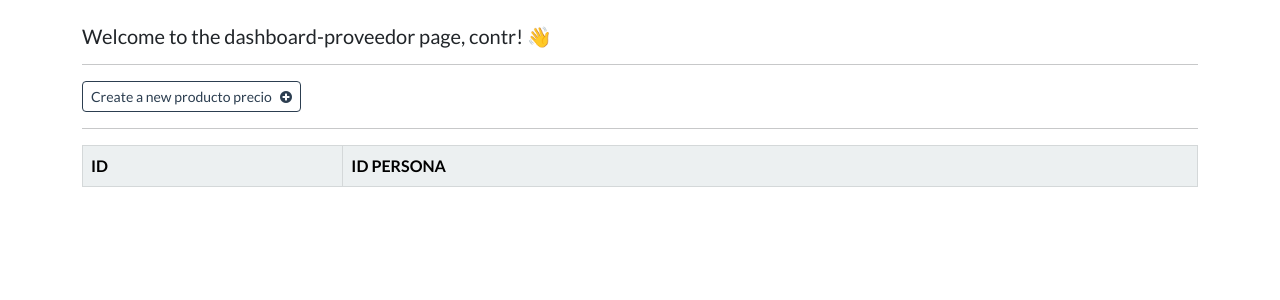
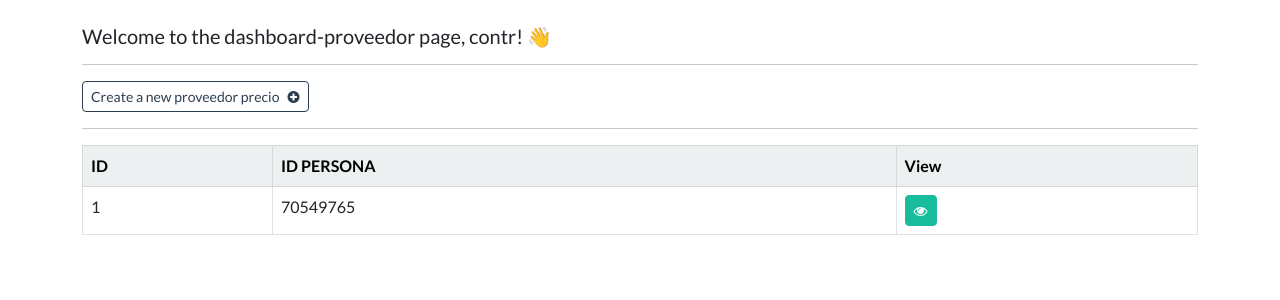
Before and after one commit to JoseAlejandro11235/appventas, a Django app: page /dashboard-proveedor in a window 1280 px wide. Shown: the part 72-372 px from the top of the page. Run offline with Django 5.2, Linux system fonts and the light colour scheme; a user stored in the database is signed in; data comes from the database, SQL or seed files in the repository; both versions use the stored data as it was after the commit; lists and menus that the app fills with data are empty.

Commit message:
Corrigiendo crud proveedor y modelo

```diff
--- a/crm/webapp/models.py
+++ b/crm/webapp/models.py
@@ -268,7 +268,7 @@
         return str(self.id_persona)
 
 class Proveedor(models.Model):
-    id_persona = models.ForeignKey(Persona, on_delete = models.CASCADE)
+    id_persona = models.OneToOneField(Persona, on_delete = models.CASCADE)
     def __str__(self):
         return str(self.id_persona)
 
--- a/crm/webapp/templates/webapp/dashboard-proveedor.html
+++ b/crm/webapp/templates/webapp/dashboard-proveedor.html
@@ -8,7 +8,7 @@
 
     <a class="btn btn-outline-primary btn-sm" href="{% url 'create-proveedor' %}">
 
-        Create a new producto precio &nbsp; <i class="fa fa-plus-circle" aria-hidden="true"></i>
+        Create a new proveedor precio &nbsp; <i class="fa fa-plus-circle" aria-hidden="true"></i>
 
     </a>
 
@@ -23,6 +23,8 @@
 
                 <th scope="col"> ID </th>
                 <th scope="col"> ID PERSONA </th>
+                <th scope="col"> View </th>
+
 
 
             </tr>
@@ -32,9 +34,9 @@
         <tbody>
 
 
-        {% if productosprecios %}
+        {% if proveedores %}
 
-            {% for proveedor in productosprecios %}
+            {% for proveedor in proveedores %}
 
             <tr>
 
```
Also changed, not shown: crm/db.sqlite3, crm/webapp/migrations/0023_alter_proveedor_id_persona.py (added).
